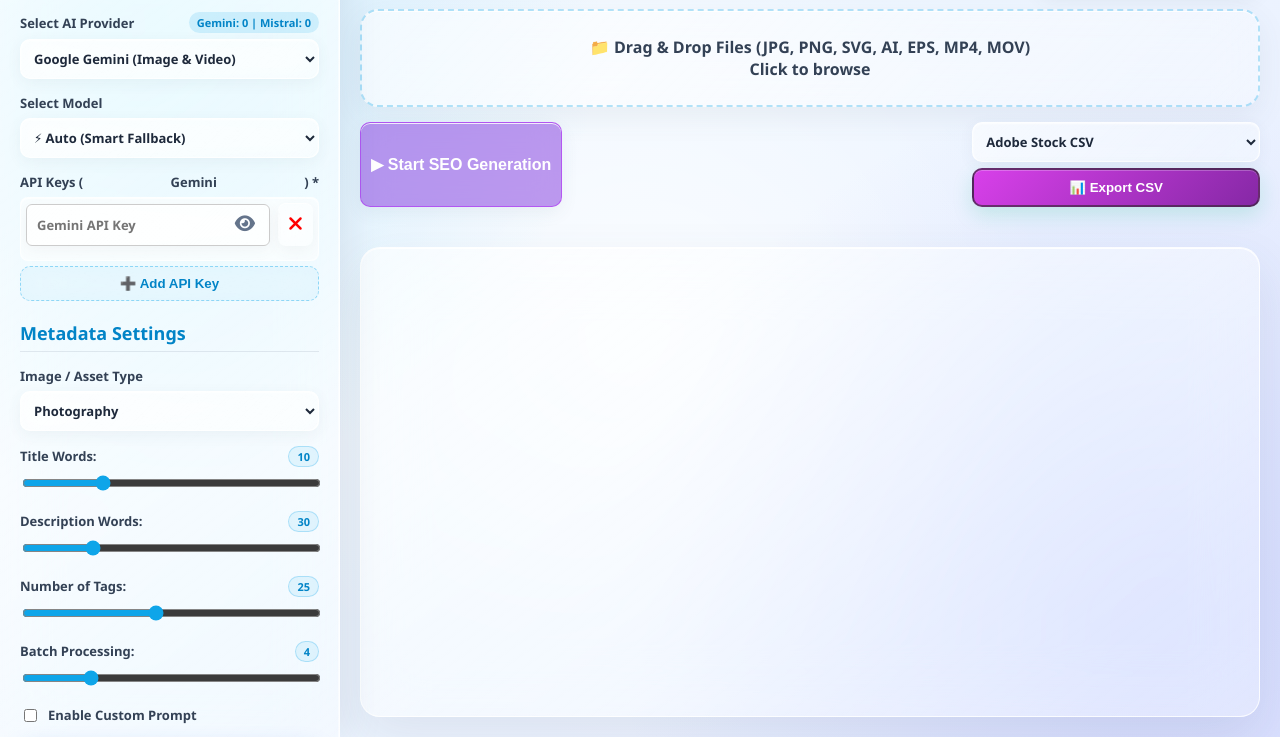
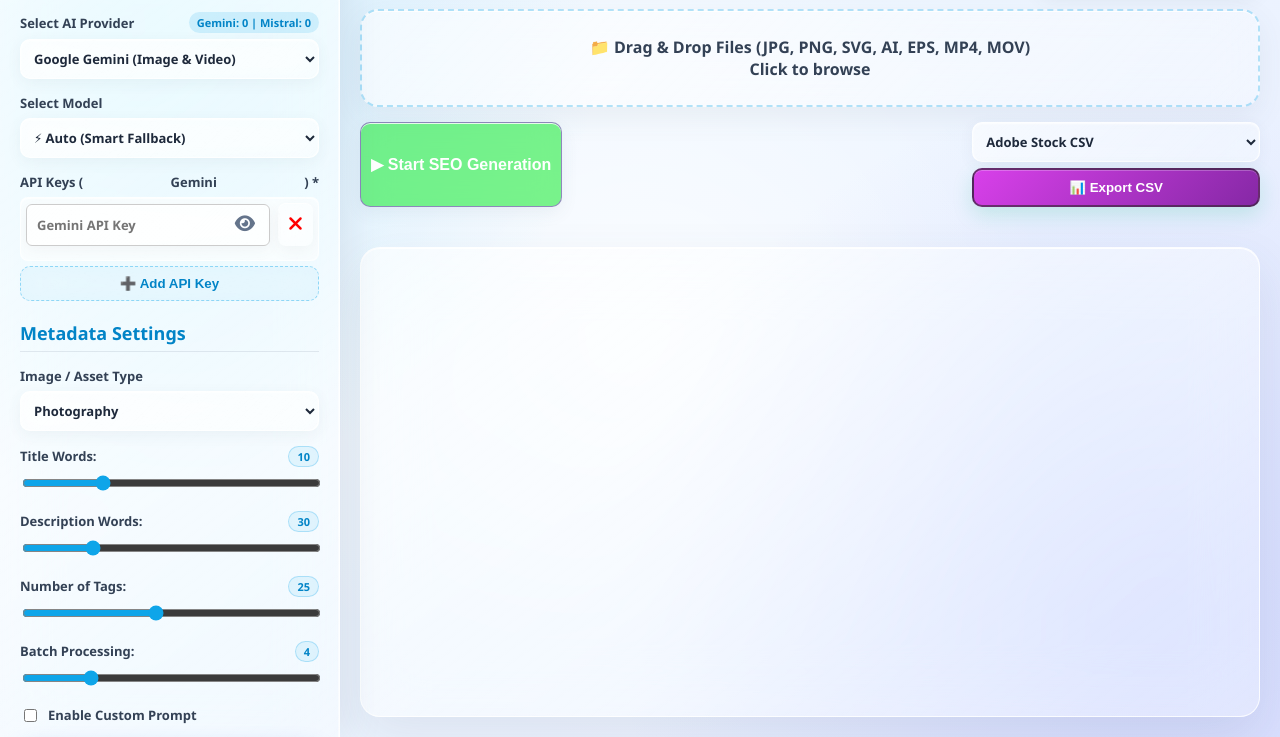
Before and after one commit to mdlihan/Lihan-SEO-Master, a website: page public/index.html in a window 1280 px wide. Shown: the part 63-800 px from the top of the page. Drawn offline with Linux system fonts and the light colour scheme.

Commit message:
Change button background and transition effects
Updated button styles for action button with new colors and transition duration.

```diff
--- a/public/style.css
+++ b/public/style.css
@@ -689,7 +689,7 @@ input[type=range] {
 ========================================================= */
 
 .btn-action {
-    background: rgba(134, 63, 222, 0.52);
+    background: rgba(6, 235, 33, 0.52);
 
     backdrop-filter: blur(15px);
     -webkit-backdrop-filter: blur(15px);
@@ -711,11 +711,11 @@ input[type=range] {
         0 6px 18px rgba(71, 85, 105, 0.07),
         inset 0 1px 0 rgba(255, 255, 255, 0.80);
 
-    transition: all 0.2s ease;
+    transition: all 0.6s ease;
 }
 
 .btn-action:hover {
-    background: rgba(32, 3, 3, 0.78);
+    background: rgba(14, 239, 81, 0.78);
 
     border-color: rgba(56, 189, 248, 0.30);
 
```
